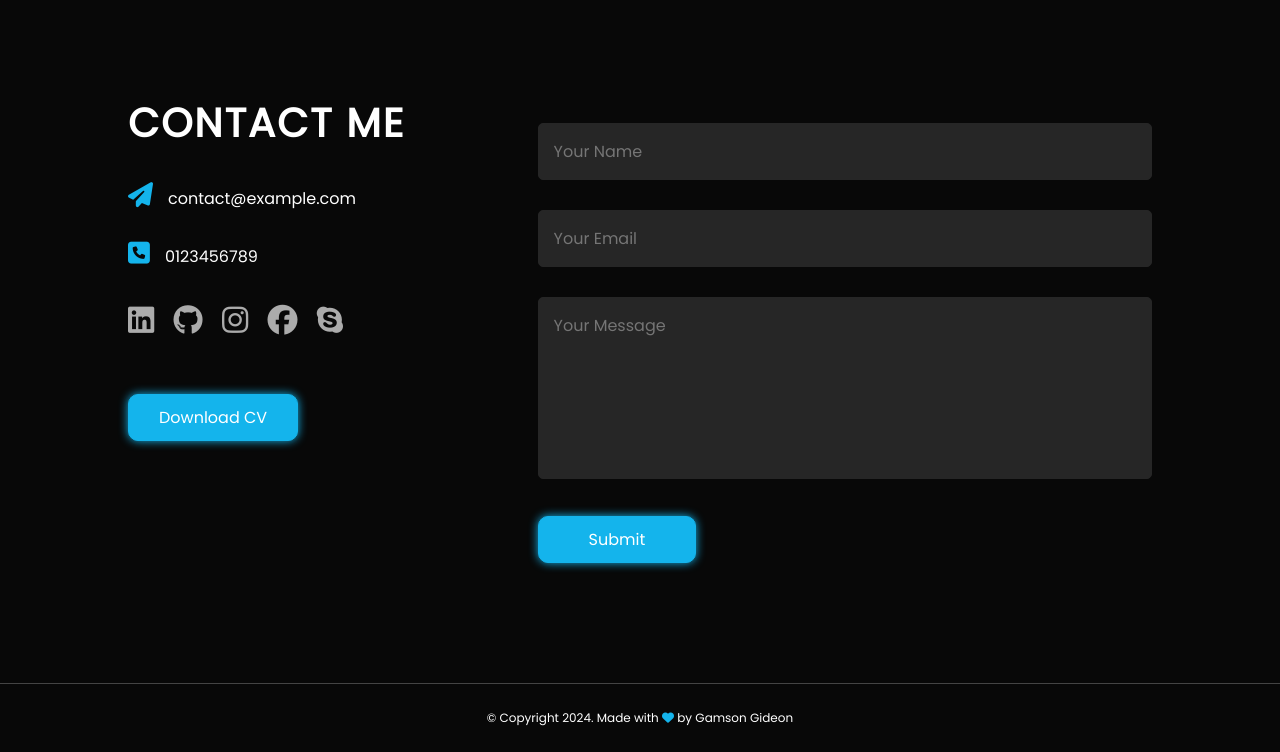
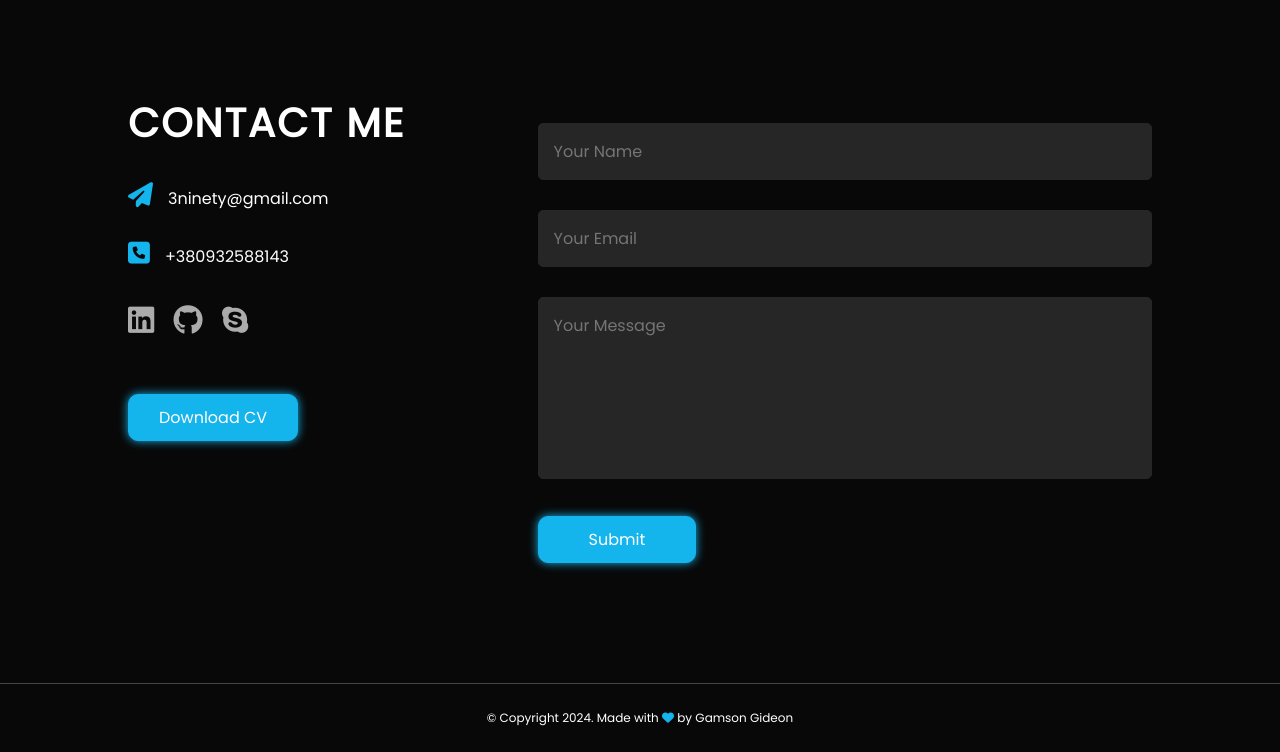
Before and after one commit to Gamson3/My-Portfolio, a plain HTML site: page index.html in a window 1280 px wide. Shown: the part 2923-3675 px from the top of the page. Drawn offline with Linux system fonts and the light colour scheme.

Commit message:
Update contacts section in index.html

```diff
--- a/index.html
+++ b/index.html
@@ -225,16 +225,16 @@
         <div class="row">
           <div class="contact-left-col">
             <h1 class="sub-title">Contact Me</h1>
-            <p><i class="fa-solid fa-paper-plane"></i>contact@example.com</p>
-            <p><i class="fa-solid fa-square-phone"></i>0123456789</p>
+            <p><i class="fa-solid fa-paper-plane"></i>3ninety@gmail.com</p>
+            <p><i class="fa-solid fa-square-phone"></i>+380932588143</p>
             <div class="social-icons">
-              <a href="https://linkedin.com"
+              <a href="https://www.linkedin.com/in/gideon-gamson"
                 ><i class="fa-brands fa-linkedin"></i
               ></a>
-              <a href=""><i class="fa-brands fa-github"></i></a>
-              <a href=""><i class="fa-brands fa-instagram"></i></a>
-              <a href=""><i class="fa-brands fa-facebook"></i></a>
-              <a href=""><i class="fa-brands fa-skype"></i></a>
+              <a href="https://github.com/Gamson3"><i class="fa-brands fa-github"></i></a>
+              <!-- <a href=""><i class="fa-brands fa-instagram"></i></a> -->
+              <!-- <a href=""><i class="fa-brands fa-facebook"></i></a> -->
+              <a href="skype:Gamson?chat"><i class="fa-brands fa-skype"></i></a>
             </div>
             <a href="/assets/images/Resume-Gideon_Gamson.pdf" download class="button button2"
               >Download CV</a
```
